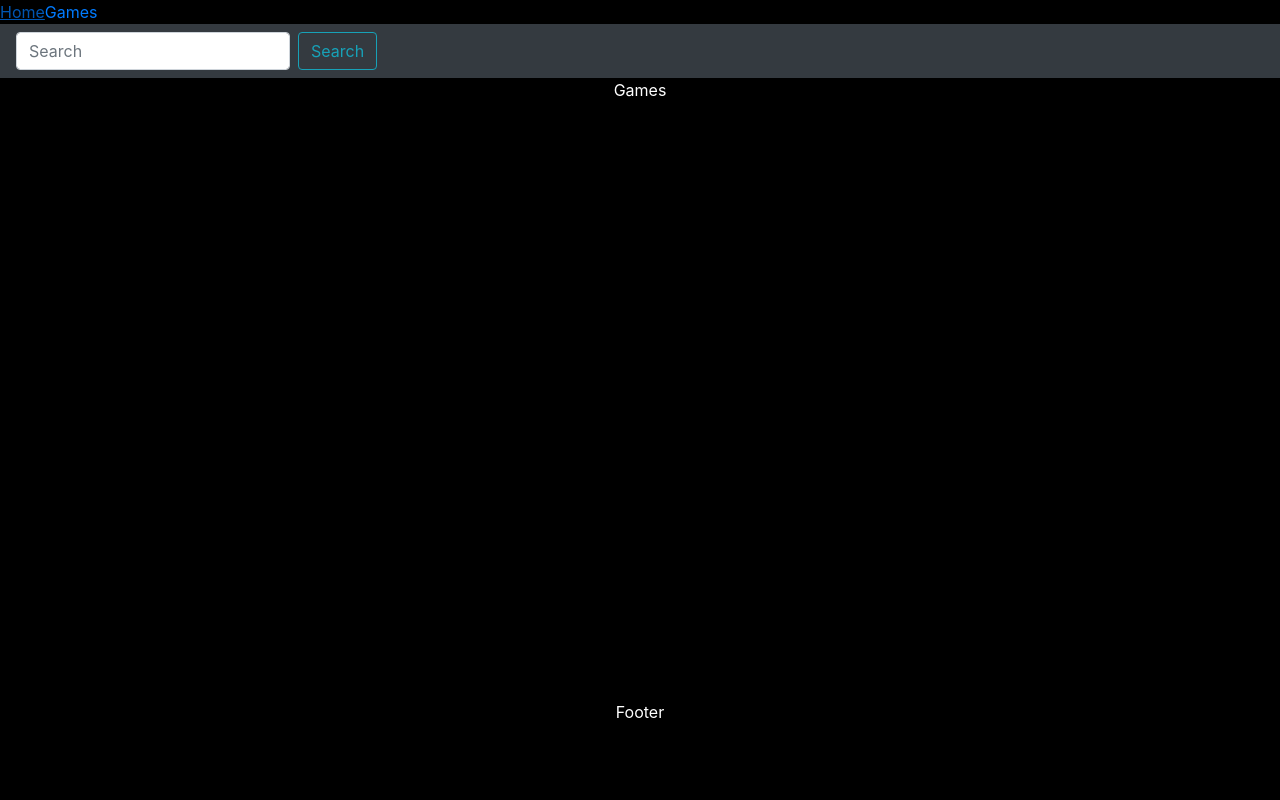
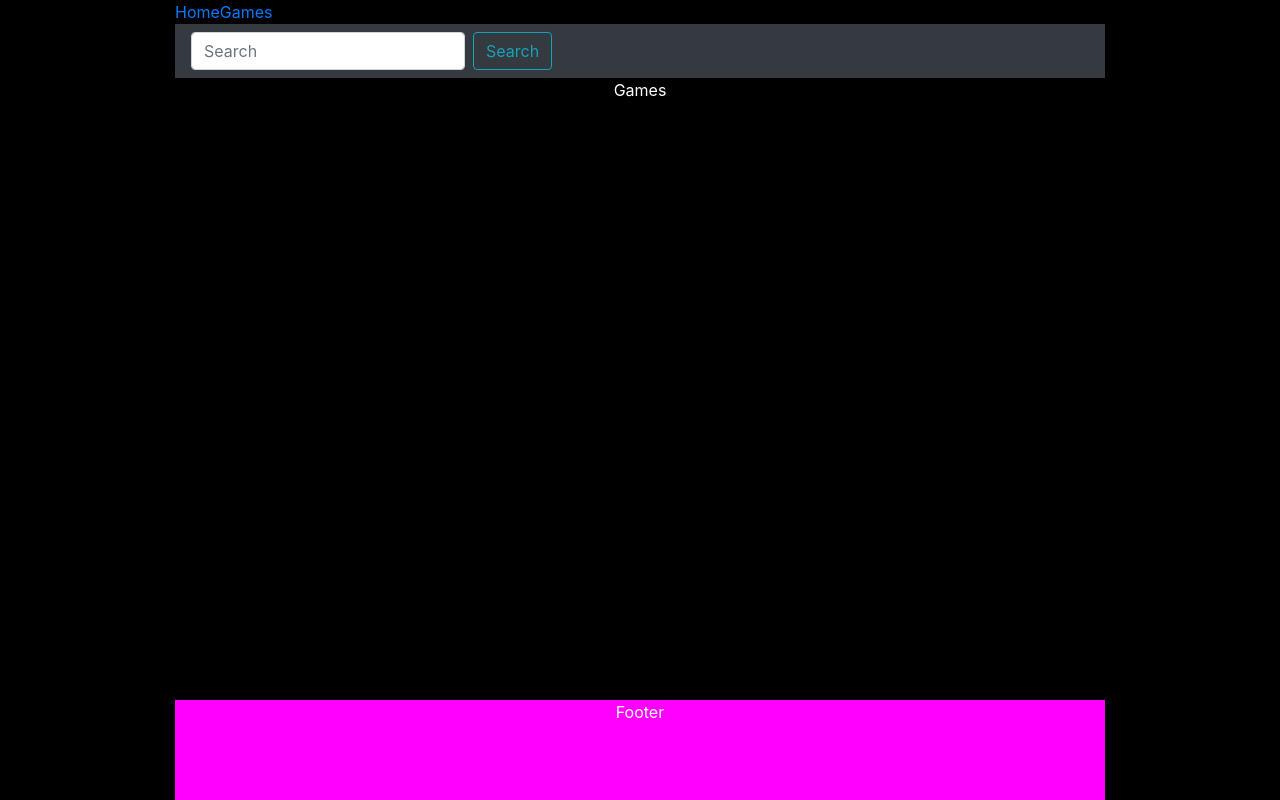
Before and after one commit to ErosCode/GameReview, a React app in the folder front/: page /games in a window 1280 px wide. Built offline with nearby package versions, Linux system fonts and the light colour scheme.

Commit message:
add responsive page and footer

```diff
--- a/front/src/components/App/App.js
+++ b/front/src/components/App/App.js
@@ -11,6 +11,7 @@ import './App.scss';
 
 const App = () => (
   <div className="App">
+    <div className="page-container">
       {/* <header className="App-header">
       <img src={logo} className="App-logo" alt="logo" />
       <Counter />
@@ -69,7 +70,9 @@ const App = () => (
       >
         <Games />
       </Route>
+    </div>
     <Footer />
+
   </div>
 );
 
--- a/front/src/components/App/App.scss
+++ b/front/src/components/App/App.scss
@@ -1,43 +1,17 @@
 .App {
+  display: flex;
+  flex-direction: column;
   text-align: center;
   background-color: black;
   color: white;
-  height: 100vh;
-  width: 100vw;
+  min-height: 100vh;
 }
 
-.App-logo {
-  height: 40vmin;
-  pointer-events: none;
+.page-container {
+  flex: 1;
 }
-
-@media (prefers-reduced-motion: no-preference) {
-  .App-logo {
-    animation: App-logo-float infinite 3s ease-in-out;
+@media (min-width: 750px) {
+  .App {
+    padding: 0 175px;
   }
 }
-
-.App-header {
-  min-height: 100vh;
-  display: flex;
-  flex-direction: column;
-  align-items: center;
-  justify-content: center;
-  font-size: calc(10px + 2vmin);
-}
-
-.App-link {
-  color: rgb(112, 76, 182);
-}
-
-@keyframes App-logo-float {
-  0% {
-    transform: translateY(0);
-  }
-  50% {
-    transform: translateY(10px)
-  }
-  100% {
-    transform: translateY(0px)
-  }
-}
--- a/front/src/components/Footer/styles.scss
+++ b/front/src/components/Footer/styles.scss
@@ -1,6 +1,8 @@
 .footer {
-    position: absolute;
+    position: relative;
+    background-color: #f0f;
     bottom: 0;
     height: 100px;
-    width: 100vw;
+    width: 100%;
+    box-sizing: content-box;
 }
--- a/front/src/components/Home/index.js
+++ b/front/src/components/Home/index.js
@@ -1,6 +1,5 @@
 import React from 'react';
 import PropTypes from 'prop-types';
-import Header from '../Header';
 import './styles.scss';
 
 const Home = () => (
```
Also changed, not shown: front/src/components/Games/index.js (+4 -4 lines). Lines whose indentation alone changed are shown as unchanged.
